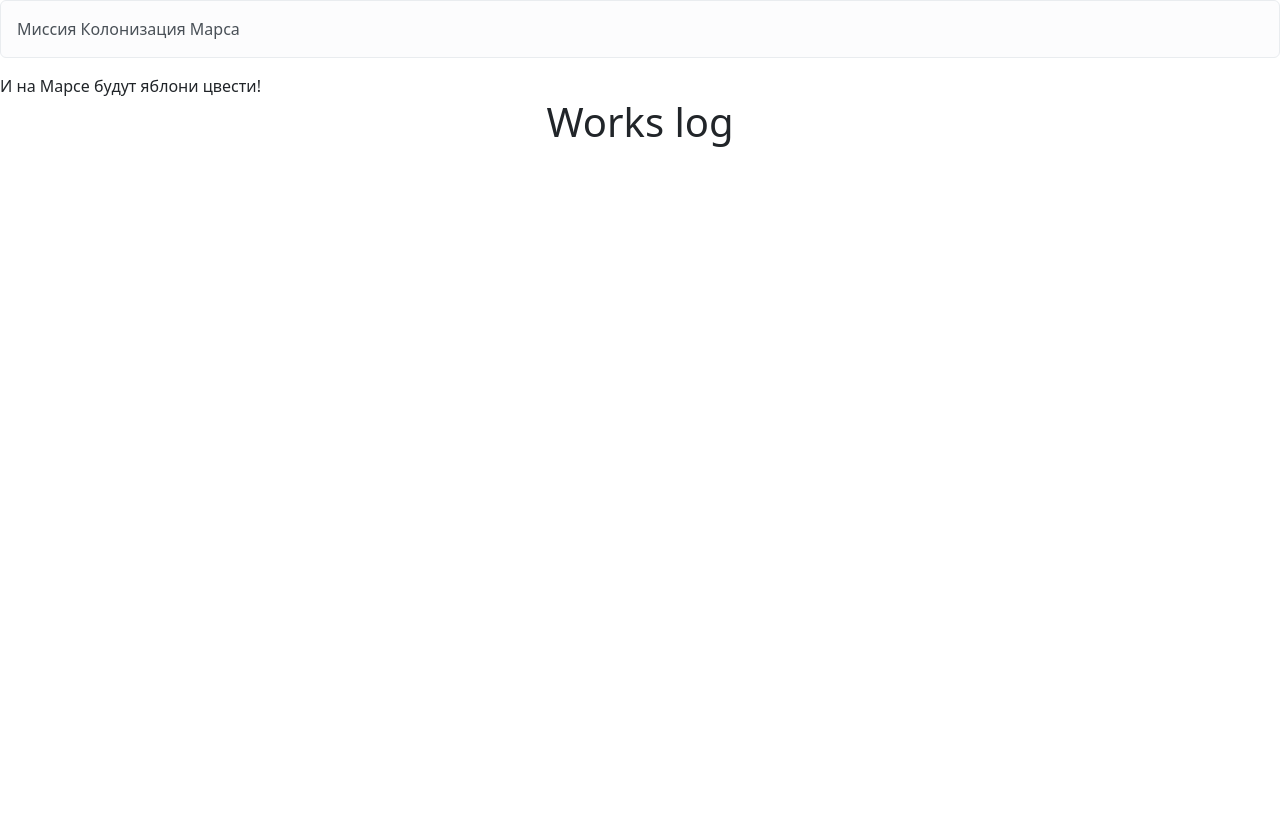
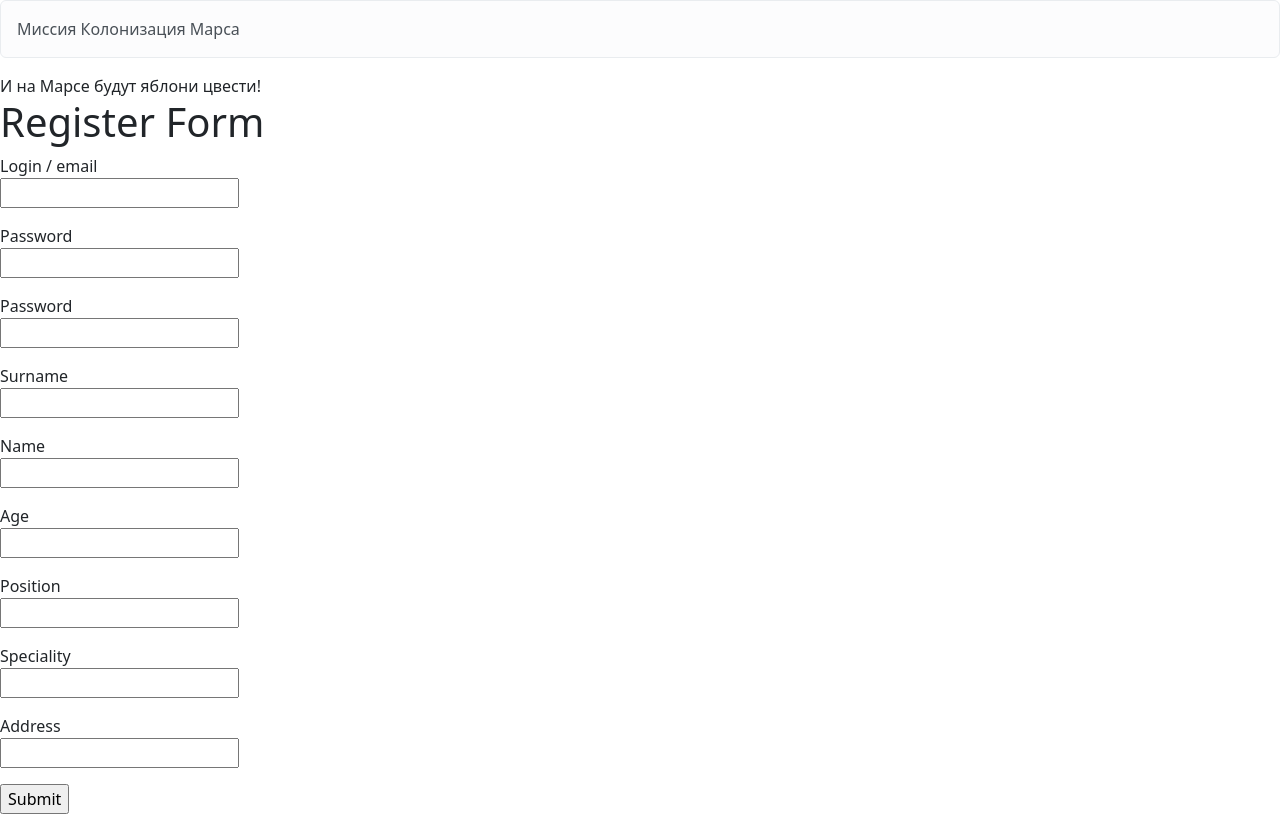
Before and after one commit to vlad1xxx/flask3, a Flask app: template templates/index.html in a window 1280 px wide. Before the commit the page ends 147 px from the top, so only its background shows below. Run offline with Flask 3, Linux system fonts and the light colour scheme; the template is opened without the code that fills it: values that come from a table or form of the project are taken from there, others are empty.

Commit message:
solution 3

```diff
--- a/main.py
+++ b/main.py
@@ -1,18 +1,61 @@
-from flask import Flask, render_template
+from flask import Flask, render_template, redirect
 from data import db_session
-from data.users import Jobs, User
+from flask_wtf import FlaskForm
+from wtforms import PasswordField, SubmitField, TextAreaField, EmailField, StringField
+from wtforms.validators import DataRequired
+from data.users import User
 
 app = Flask(__name__)
 app.config['SECRET_KEY'] = 'yandexlyceum_secret_key'
 
 
-@app.route('/')
+class RegisterForm(FlaskForm):
+    login = EmailField('Login / email', validators=[DataRequired()])
+    password = PasswordField('Password', validators=[DataRequired()])
+    re_password = PasswordField('Password', validators=[DataRequired()])
+    surname = StringField('Surname', validators=[DataRequired()])
+    name = StringField('Name', validators=[DataRequired()])
+    age = StringField('Age', validators=[DataRequired()])
+    position = StringField('Position', validators=[DataRequired()])
+    speciality = StringField('Speciality', validators=[DataRequired()])
+    address = StringField('Address', validators=[DataRequired()])
+    submit = SubmitField('Submit')
+
+
+@app.route('/register', methods=['GET', 'POST'])
 def main():
-    db_session.global_init('db/blogs.db')
-    db_sess = db_session.create_session()
-    jobs = db_sess.query(Jobs).all()
-    return render_template('index.html', jobs=jobs)
+    form = RegisterForm()
+    if form.validate_on_submit():
+        if form.password.data != form.re_password.data:
+            return render_template('index.html', title='Register form',
+                                   form=form,
+                                   message='Пароли не совпадают')
+        db_sess = db_session.create_session()
+        if db_sess.query(User).filter(User.email == form.login.data).first():
+            return render_template('index.html', title='Регистрация',
+                                   form=form,
+                                   message='Такой пользователь уже есть')
+        user = User(
+            email=form.login.data,
+            surname=form.surname.data,
+            name=form.name.data,
+            age=form.age.data,
+            position=form.position.data,
+            speciality=form.speciality.data,
+            address=form.address.data
+        )
+        user.set_password(form.password.data)
+        db_sess.add(user)
+        db_sess.commit()
+        return redirect('/complete')
+    return render_template('index.html', title='Регистрация', form=form)
+
+
+@app.route('/complete')
+def complete():
+    return render_template('complete.html', title='Регистрация')
 
 
 if __name__ == '__main__':
+    db_session.global_init('db/blogs.db')
     app.run(port=8000, host='127.0.0.1')
--- /dev/null
+++ b/templates/complete.html
@@ -0,0 +1,5 @@
+{% extends "base.html" %}
+
+{% block content %}
+    <h1>Вы зарегистрировались</h1>
+{% endblock %}
--- a/templates/index.html
+++ b/templates/index.html
@@ -1,34 +1,58 @@
 {% extends "base.html" %}
 
 {% block content %}
-<h1 style="text-align: center;">Works log</h1>
-{% for item in jobs %}
-<div>
-    <h2>Action {{ item.id }}</h2>
-    <table>
-    <thead>
-        <tr>
-            <th style="background: grey;">Title of activity</th>
-            <th style="background: grey;">Team leader</th>
-            <th style="background: grey;">Duration</th>
-            <th style="background: grey;">List of collaborators</th>
-            <th style="background: grey;">Is finished</th>
-        </tr>
-    </thead>
-    <tbody>
-            <tr>
-                <td style="background: blue;">{{ item.job }}</td>
-                <td style="background: blue;">{{ item.user.name }} {{ item.user.surname }}</td>
-                <td style="background: blue;">{{ item.duration }}</td>
-                <td style="background: blue;">{{ item.collaborators }}</td>
-                {% if item.is_finished == 1 %}
-                    <td style="background: pink;" >Is finished</td>
-                {% else %}
-                    <td style="background: pink;">Is not finished</td>
-                {% endif %}
-            </tr>
-    </tbody>
-</table>
-</div>
-{% endfor %}
+<h1>Register Form</h1>
+<form action="" method="post">
+    {{ form.hidden_tag() }}
+    <p>
+        {{ form.login.label }}<br>
+        {{ form.login(type="email") }}
+        {% for error in form.login.errors %}
+            <p style="color: red">
+                {{ error }}
+            </p>
+        {% endfor %}
+    </p>
+    <p>
+        {{ form.password.label }}<br>
+        {{ form.password(type="password") }}
+        {% for error in form.password.errors %}
+        <p>
+            {{ error }}
+        </p>
+        {% endfor %}
+    </p>
+    <p>
+        {{ form.re_password.label }}<br>
+        {{ form.re_password(type="password") }}
+    </p>
+    <p>
+        {{ form.surname.label }}<br>
+        {{ form.surname() }}
+    </p>
+    <p>
+        {{ form.name.label }}<br>
+        {{ form.name() }}
+    </p>
+    <p>
+        {{ form.age.label }}<br>
+        {{ form.age() }}
+    </p>
+    <p>
+        {{ form.position.label }}<br>
+        {{ form.position() }}
+    </p>
+    <p>
+        {{ form.speciality.label }}<br>
+        {{ form.speciality() }}
+    </p>
+    <p>
+        {{ form.address.label }}<br>
+        {{ form.address() }}
+    </p>
+    <p>
+        {{ form.submit(type="submit") }}
+    </p>
+    {{ message }}
+</form>
 {% endblock %}
```
Also changed, not shown: data/users.py (+8 -0 lines).
